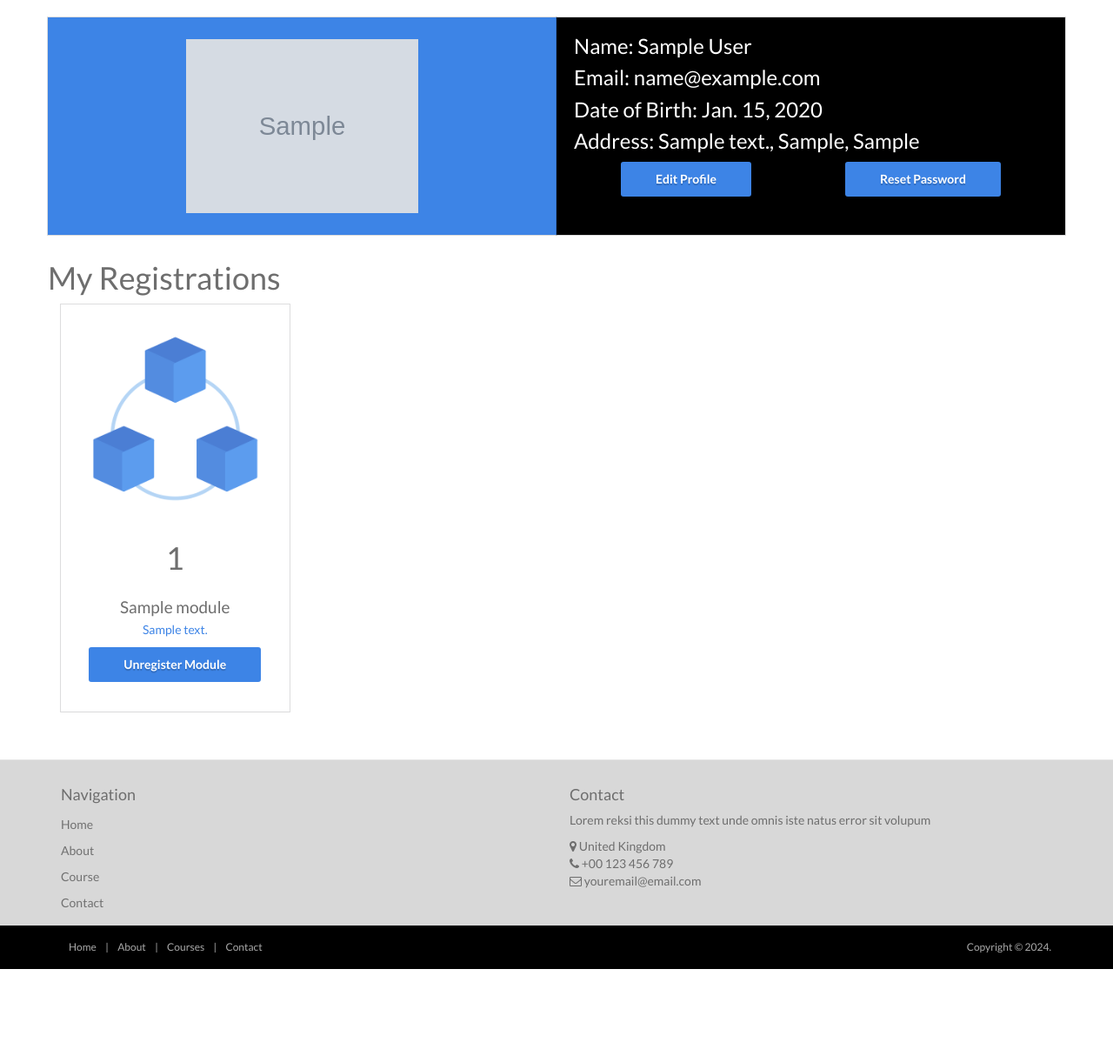
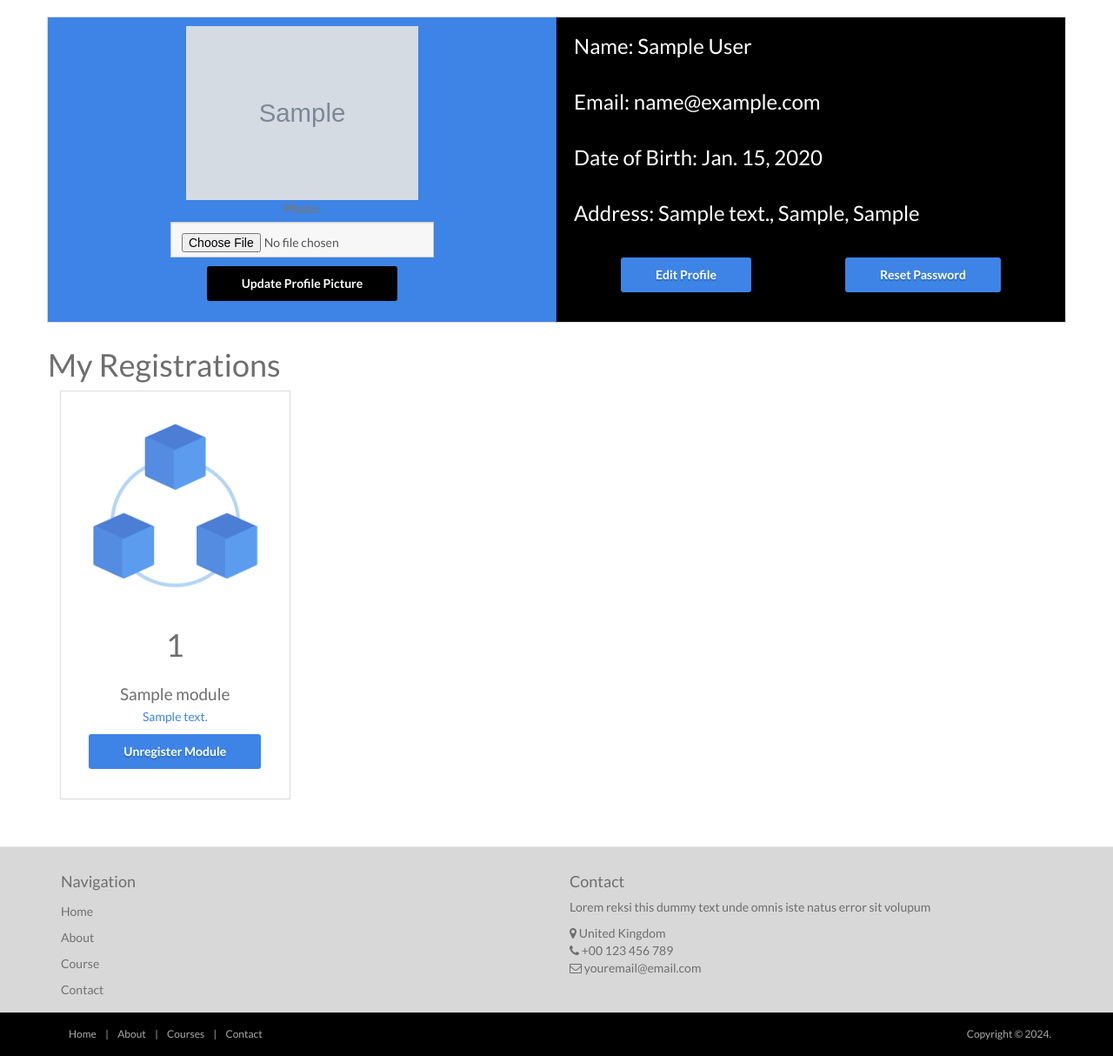
Before and after one commit to farhankhan83/Django, a Django app: page /student in a window 1280 px wide. Shown: the part 240-1454 px from the top of the page at 87% size. Before the commit the page ends 1354 px from the top, so only its background shows below. Run offline with Django 5.2, Linux system fonts and the light colour scheme; a user stored in the database is signed in; tables that the repository leaves empty hold one stand-in row (values such as "Sample post"); grey boxes marked "Sample" are stand-in pictures; parts of the project's set-up code (start-up, migrations or seed data) failed here and were passed over; some libraries are stand-ins or nearby versions.

Commit message:
update profile picture (#12)
Co-authored-by: roadboy-brown <>

```diff
--- a/home/forms.py
+++ b/home/forms.py
@@ -1,7 +1,7 @@
 from django.contrib.auth.forms import UserCreationForm, UserChangeForm
 from django.contrib.auth.models import User
 from django import forms
-from .models import Review
+from .models import Review, Student
 
 class RegisterForm(UserCreationForm):
   email = forms.EmailField(label="Email", widget=forms.TextInput(attrs={'class': 'form-control', 'placeholder': 'Email Address', 'required': True}))
@@ -117,3 +117,14 @@ class ReviewForm(forms.ModelForm):
         if commit:
             instance.save()
         return instance
+
+class ProfilePictureForm(forms.ModelForm):
+    photo = forms.ImageField(
+     widget=forms.FileInput(
+        attrs={'class': 'form-control', 'required': True}))
+    class Meta:
+        model = Student
+        fields = ['photo']
+
+    def __init__(self, *args, **kwargs):
+      super(ProfilePictureForm, self).__init__(*args, **kwargs)
--- a/home/templates/student_profile.html
+++ b/home/templates/student_profile.html
@@ -14,11 +14,18 @@
   <section class="team-content">
     <div class="container">
         <div class="row">
-            <div class="col-md-6 col-sm-12 col-xs-12 module_shadow_box text-center" style="background-color: #3d84e6; height: 250px; color: white; display: flex; justify-content: center; align-items: center;">
+            <div class="col-md-6 col-sm-12 col-xs-12 module_shadow_box text-center" style="background-color: #3d84e6; height: 350px; color: white; display: flex; flex-direction: column; justify-content: center; align-items: center;">
                 <img class="img-responsive" style="max-height: 200px;" src="../../{{ student.photo }}" alt="">
+                <form action="{% url 'UpdateProfilePicture' %}" method="post" enctype="multipart/form-data">
+                    {% csrf_token %}
+                    {{profilePictureForm.as_p}}
+                    <button class="btn btn-primary" type="submit"
+                    style="background-color: #000000;"
+                    >Update Profile Picture</button>
+                </form>
             </div>
             <div class="col-md-6 col-sm-12 col-xs-12 module_shadow_box"
-             style="background-color: #000000; height: 250px; color: white;"
+             style="display: flex; flex-direction: column; justify-content: space-between; background-color: #000000; height: 350px; color: white;"
             >
             <h3 style="margin-top: 0; ">Name: {{student.user.first_name}} {{student.user.last_name}}</h3>
             <h3 style="margin-top: 0; ">Email: {{student.user.email}}</h3>
--- a/home/urls.py
+++ b/home/urls.py
@@ -18,5 +18,6 @@ urlpatterns = [
     path('edit_student', views.edit_profile, name='EditProfile'),
     path('<int:id>/password/', auth_views.PasswordChangeView.as_view(template_name='change-password.html'), name='Password'),
     path('password_change/done/', auth_views.PasswordChangeDoneView.as_view(template_name='password_change_done.html'), name='password_change_done'),
-    re_path(r'^.*$', RedirectView.as_view(url='/', permanent=False)),
+    path('update_profile_picture', views.update_profile_picture, name='UpdateProfilePicture'),
+    re_path(r'^(?!student_photos).*$', RedirectView.as_view(url='/', permanent=False)),
 ]
--- a/home/views.py
+++ b/home/views.py
@@ -2,7 +2,7 @@ from django.shortcuts import render, redirect
 from django.contrib.auth import authenticate, login as auth_login, logout
 from django.contrib import messages
 from django.core.mail import send_mail
-from .forms import RegisterForm, UserStudentEditForm, ContactForm, ReviewForm
+from .forms import RegisterForm, UserStudentEditForm, ContactForm, ReviewForm, ProfilePictureForm
 from .models import Course, Module, Student, Registration, Review
 from django.contrib.auth.decorators import login_required
 
@@ -179,6 +179,7 @@ def register_in_module(request, module_id):
 
 @login_required(login_url='/')
 def student_profile(request):
+    form = ProfilePictureForm()
     user_id = request.user.id
     student = Student.objects.select_related('user').get(user_id=user_id)
     if student is None:
@@ -186,7 +187,7 @@ def student_profile(request):
 
     student_registrations = Registration.objects.filter(student_id=user_id).select_related('module')
     # Redirect back to the module detail page
-    return render(request, 'student_profile.html', {'student': student, 'student_registrations': student_registrations})
+    return render(request, 'student_profile.html', {'student': student, 'student_registrations': student_registrations, 'profilePictureForm': form})
 
 @login_required(login_url='/')
 def edit_profile(request):
@@ -201,7 +202,7 @@ def edit_profile(request):
         form = UserStudentEditForm(request.POST, request.FILES, instance=request.user)
         if form.is_valid():
             form.save()
-            return redirect('StudentProfile')  # Redirect to profile page after successful edit
+            return redirect('StudentProfile')
     else:
         form = UserStudentEditForm(instance=request.user, initial={'date_of_birth': student.date_of_birth,
                                                             'address': student.address,
@@ -226,3 +227,19 @@ def submit_review(request, module_id):
     else:
         form = ReviewForm(module_id)
     return render(request, 'module_detail.html', {'form': form})
+
+
+@login_required
+def update_profile_picture(request):
+    if request.method == 'POST':
+        form = ProfilePictureForm(request.POST, request.FILES, instance=request.user.student)
+        print(form.is_valid())
+        if form.is_valid():
+            photo = request.FILES['photo']
+            print(request.user.student.photo)
+            request.user.student.photo = photo
+            request.user.student.save()
+            messages.success(request, 'Image Updated Successfully')
+        else:
+            messages.error(request, 'Fail to update the image')
+    return student_profile(request=request)
```
